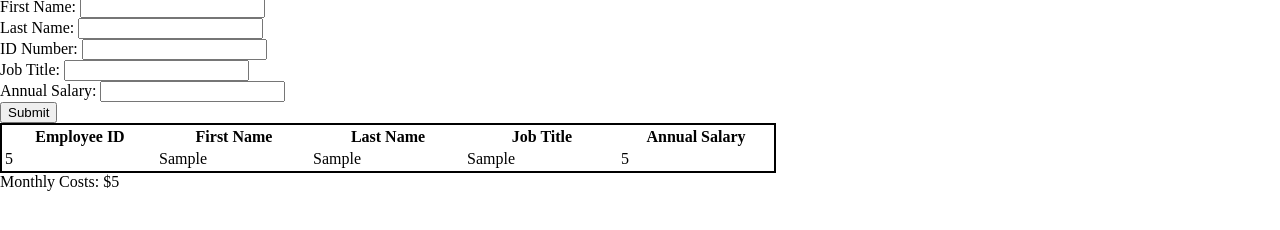
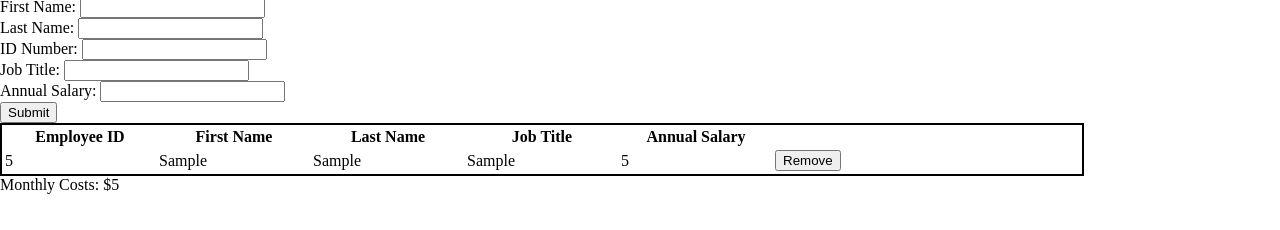
Before and after one commit to cplson/weekend-jquery-salary-calculator, a plain HTML site: page index.html in a window 1280 px wide. Both pictures are taken after typing "Sample", "Sample", "5", "Sample", "5" into the empty fields and a click on the button "Submit". Shown: the part 40-270 px from the top of the page. Drawn offline with Linux system fonts and the light colour scheme.

Commit message:
Created on click event listener to run function removeEmployee when a button of class removeBtn is clicked

```diff
--- a/index.html
+++ b/index.html
@@ -52,6 +52,7 @@
                 <th>Last Name</td>
                 <th>Job Title</td>
                 <th>Annual Salary</td>
+                <th></th>
             </tr>
         </table>
     </div>
--- a/script.js
+++ b/script.js
@@ -19,15 +19,19 @@ $('document').ready(onReady);
 function onReady(){
     //Listener to submit form information
     $('#submitBtn').on('click', submitForm);
+
+    // Listener to remove employee from allEmployees array on
+    // Remove button click
+    $('#employeesTable').on('click', '.removeBtn', removeEmployee);
 }
 
 /*
 *Collect the form information
 *Store the information to calculate monthly costs
 *append information to the DOM and clear the input fields.
--Using the stored information,
-calculate monthly costs and append this to the to DOM.
-    ~If the total monthly cost exceeds $20,000,
+*Using the stored information,
+ calculate monthly costs and append this to the to DOM.
+    *~If the total monthly cost exceeds $20,000,
     add a red background color to the total monthly cost.
  */
 function submitForm(){
@@ -60,7 +64,13 @@ function submitForm(){
     //Calculate costs
     calculateCost();
 
+    // render the page
     render();
+}
+
+function removeEmployee(){
+    //Test removeEmployee entry
+    console.log('Entered removeEmployee');
 }
 
 //Function to render updated employees to the DOM
@@ -83,6 +93,9 @@ function render(){
         if(totalCosts > 20000){
             $('#totalCost').css('background-color', 'red');
         }
+        else{
+            $('#totalCost').css('background-color', 'white');
+        }
         $('#employeesTable').show();
         $('#costDiv').show();
     }
@@ -97,6 +110,7 @@ function render(){
                 <td class="lastNameData">${employee.last}</td>
                 <td class="jobTitleData">${employee.title}</td>
                 <td class="annualSalaryData">${employee.salary}</td>
+                <td><button class="removeBtn">Remove</button><td>
             </tr>
         `);
     }
```
